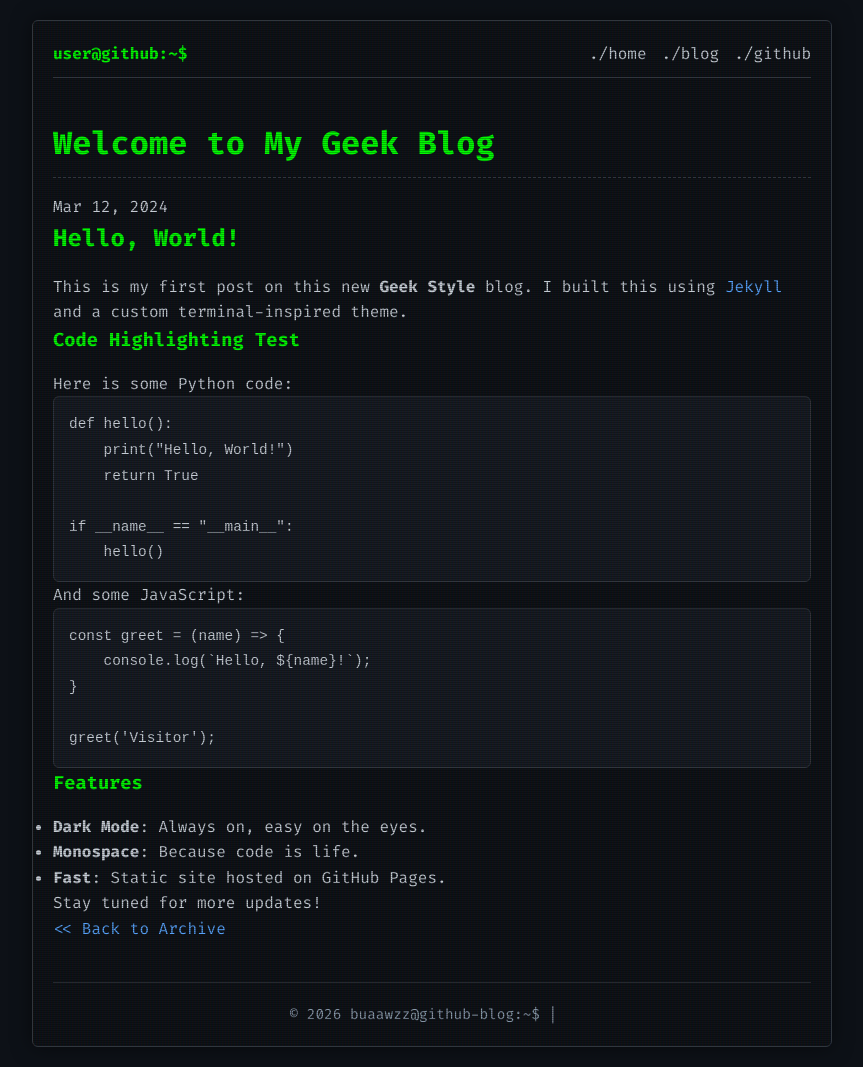
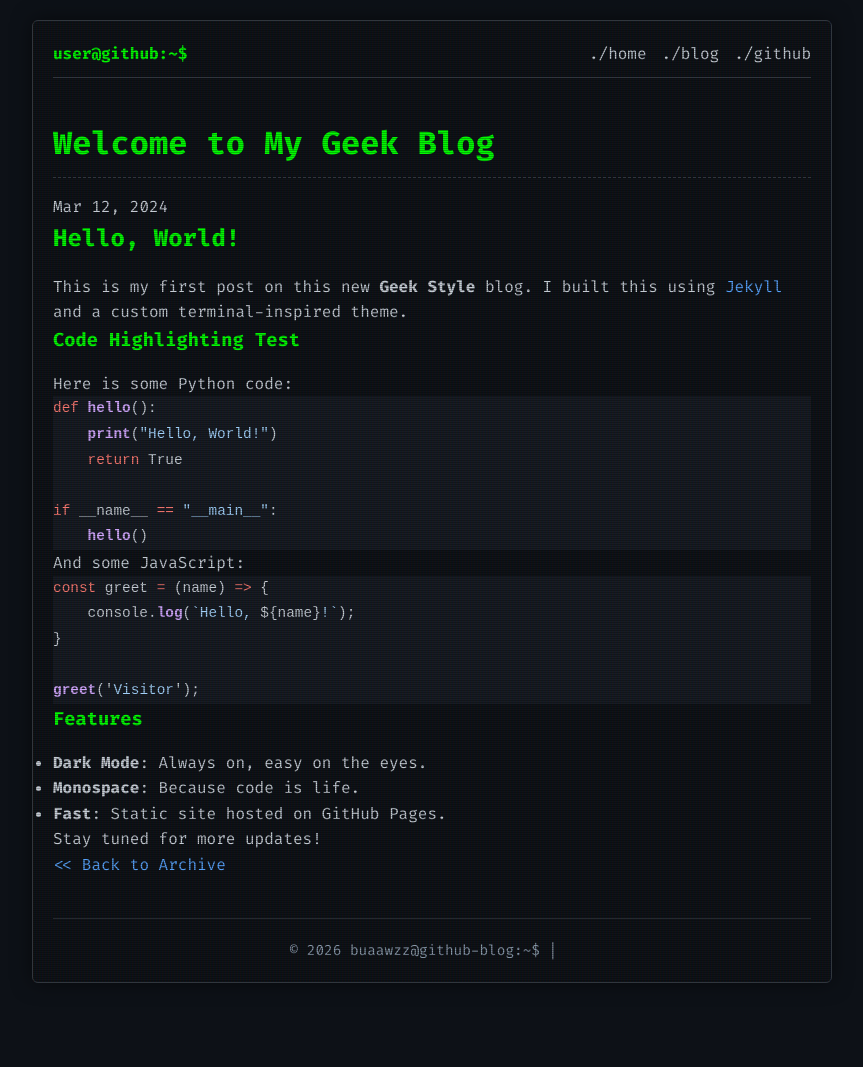
Before and after one commit to Brickkkkkk/Brickkkkkk.github.io, a Jekyll site: the page built from _posts/2024-03-12-welcome.md, in a window 1280 px wide. Shown: the whole page, without its empty margins (208-1071 px from the left). Built offline with Jekyll 4.4.1, drawn with Linux system fonts in a browser that asks for light colours; after the commit the page ends 1003 px from its top, so only the background shows below that.

Commit message:
fix_syntax_highlighting

```diff
--- /dev/null
+++ b/_sass/_syntax.scss
@@ -0,0 +1,73 @@
+// Syntax Highlighting (Monokai-ish / GitHub Dark)
+.highlight {
+  background: #161b22;
+  color: #c9d1d9;
+
+  pre {
+    border: none;
+    margin: 0;
+    padding: 0;
+  }
+
+  .hll { background-color: #49483e }
+  .c { color: #8b949e; font-style: italic } /* Comment */
+  .err { color: #f85149; background-color: #3e1f1f } /* Error */
+  .k { color: #ff7b72 } /* Keyword */
+  .o { color: #ff7b72 } /* Operator */
+  .cm { color: #8b949e; font-style: italic } /* Comment.Multiline */
+  .cp { color: #8b949e; font-weight: bold } /* Comment.Preproc */
+  .c1 { color: #8b949e; font-style: italic } /* Comment.Single */
+  .cs { color: #8b949e; font-style: italic } /* Comment.Special */
+  .gd { color: #f85149; background-color: #3e1f1f } /* Generic.Deleted */
+  .ge { color: #c9d1d9; font-style: italic } /* Generic.Emph */
+  .gr { color: #f85149 } /* Generic.Error */
+  .gh { color: #79c0ff; font-weight: bold } /* Generic.Heading */
+  .gi { color: #56d364; background-color: #1a3322 } /* Generic.Inserted */
+  .go { color: #8b949e } /* Generic.Output */
+  .gp { color: #c9d1d9 } /* Generic.Prompt */
+  .gs { font-weight: bold } /* Generic.Strong */
+  .gu { color: #79c0ff; font-weight: bold } /* Generic.Subheading */
+  .gt { color: #c9d1d9 } /* Generic.Traceback */
+  .kc { color: #ff7b72 } /* Keyword.Constant */
+  .kd { color: #ff7b72 } /* Keyword.Declaration */
+  .kn { color: #ff7b72 } /* Keyword.Namespace */
+  .kp { color: #ff7b72 } /* Keyword.Pseudo */
+  .kr { color: #ff7b72 } /* Keyword.Reserved */
+  .kt { color: #ff7b72 } /* Keyword.Type */
+  .m { color: #a5d6ff } /* Literal.Number */
+  .s { color: #a5d6ff } /* Literal.String */
+  .na { color: #79c0ff } /* Name.Attribute */
+  .nb { color: #c9d1d9 } /* Name.Builtin */
+  .nc { color: #f0883e; font-weight: bold } /* Name.Class */
+  .no { color: #79c0ff } /* Name.Constant */
+  .nd { color: #d2a8ff; font-weight: bold } /* Name.Decorator */
+  .ni { color: #c9d1d9 } /* Name.Entity */
+  .ne { color: #f0883e; font-weight: bold } /* Name.Exception */
+  .nf { color: #d2a8ff; font-weight: bold } /* Name.Function */
+  .nl { color: #79c0ff } /* Name.Label */
+  .nn { color: #ff7b72 } /* Name.Namespace */
+  .nt { color: #7ee787 } /* Name.Tag */
+  .nv { color: #79c0ff } /* Name.Variable */
+  .ow { color: #ff7b72 } /* Operator.Word */
+  .w { color: #c9d1d9 } /* Text.Whitespace */
+  .mf { color: #a5d6ff } /* Literal.Number.Float */
+  .mh { color: #a5d6ff } /* Literal.Number.Hex */
+  .mi { color: #a5d6ff } /* Literal.Number.Integer */
+  .mo { color: #a5d6ff } /* Literal.Number.Oct */
+  .sb { color: #a5d6ff } /* Literal.String.Backtick */
+  .sc { color: #a5d6ff } /* Literal.String.Char */
+  .sd { color: #a5d6ff } /* Literal.String.Doc */
+  .s2 { color: #a5d6ff } /* Literal.String.Double */
+  .se { color: #79c0ff } /* Literal.String.Escape */
+  .sh { color: #a5d6ff } /* Literal.String.Heredoc */
+  .si { color: #a5d6ff } /* Literal.String.Interpol */
+  .sx { color: #a5d6ff } /* Literal.String.Other */
+  .sr { color: #79c0ff } /* Literal.String.Regex */
+  .s1 { color: #a5d6ff } /* Literal.String.Single */
+  .ss { color: #a5d6ff } /* Literal.String.Symbol */
+  .bp { color: #c9d1d9 } /* Name.Builtin.Pseudo */
+  .vc { color: #79c0ff } /* Name.Variable.Class */
+  .vg { color: #79c0ff } /* Name.Variable.Global */
+  .vi { color: #79c0ff } /* Name.Variable.Instance */
+  .il { color: #a5d6ff } /* Literal.Number.Integer.Long */
+}
--- a/assets/css/style.scss
+++ b/assets/css/style.scss
@@ -2,3 +2,4 @@
 ---
 
 @import "main";
+@import "syntax";
```
